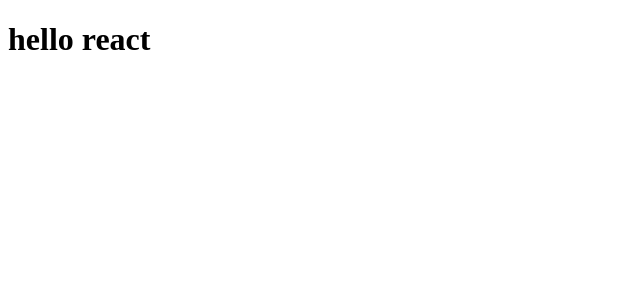
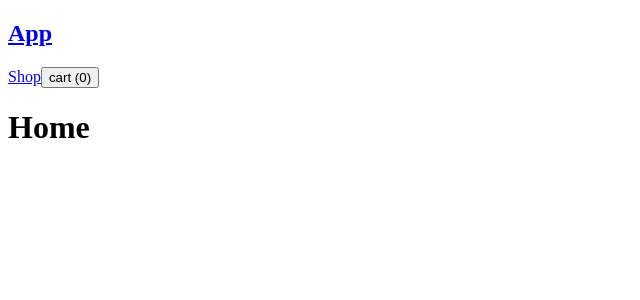
Before and after one commit to LaQuannT/shopping-cart, a React (Create React App) app: page / in a window 1280 px wide. Shown: the top 300 px of the page, without its empty margins (0-640 px from the left). Built offline with nearby package versions, Linux system fonts and the light colour scheme.

Commit message:
feat: add Navbar with react-router-dom implementation

```diff
--- a/src/App.tsx
+++ b/src/App.tsx
@@ -1,8 +1,19 @@
+import { BrowserRouter, Routes, Route } from "react-router-dom";
+import Home from "./pages/Home";
+import Shop from "./pages/Shop";
+import Navbar from "./components/Navbar";
+
 function App() {
   return (
-    <>
-      <h1>hello react</h1>
-    </>
+    <div className="app">
+      <BrowserRouter>
+        <Navbar />
+        <Routes>
+          <Route path="/" element={<Home />} />
+          <Route path="/shop" element={<Shop />} />
+        </Routes>
+      </BrowserRouter>
+    </div>
   );
 }
 
--- /dev/null
+++ b/src/components/Navbar.tsx
@@ -0,0 +1,21 @@
+import React from "react";
+import { Link } from "react-router-dom";
+
+const Navbar = () => {
+  return (
+    <nav className="navbar">
+      <h1 className="app-name">
+        <Link to={"/"}>App</Link>
+      </h1>
+
+      <div className="nav-links">
+        <p className="shop-link">
+          <Link to={"/shop"}>Shop</Link>
+          <button className="btn-cart">cart (0)</button>
+        </p>
+      </div>
+    </nav>
+  );
+};
+
+export default Navbar;
```
